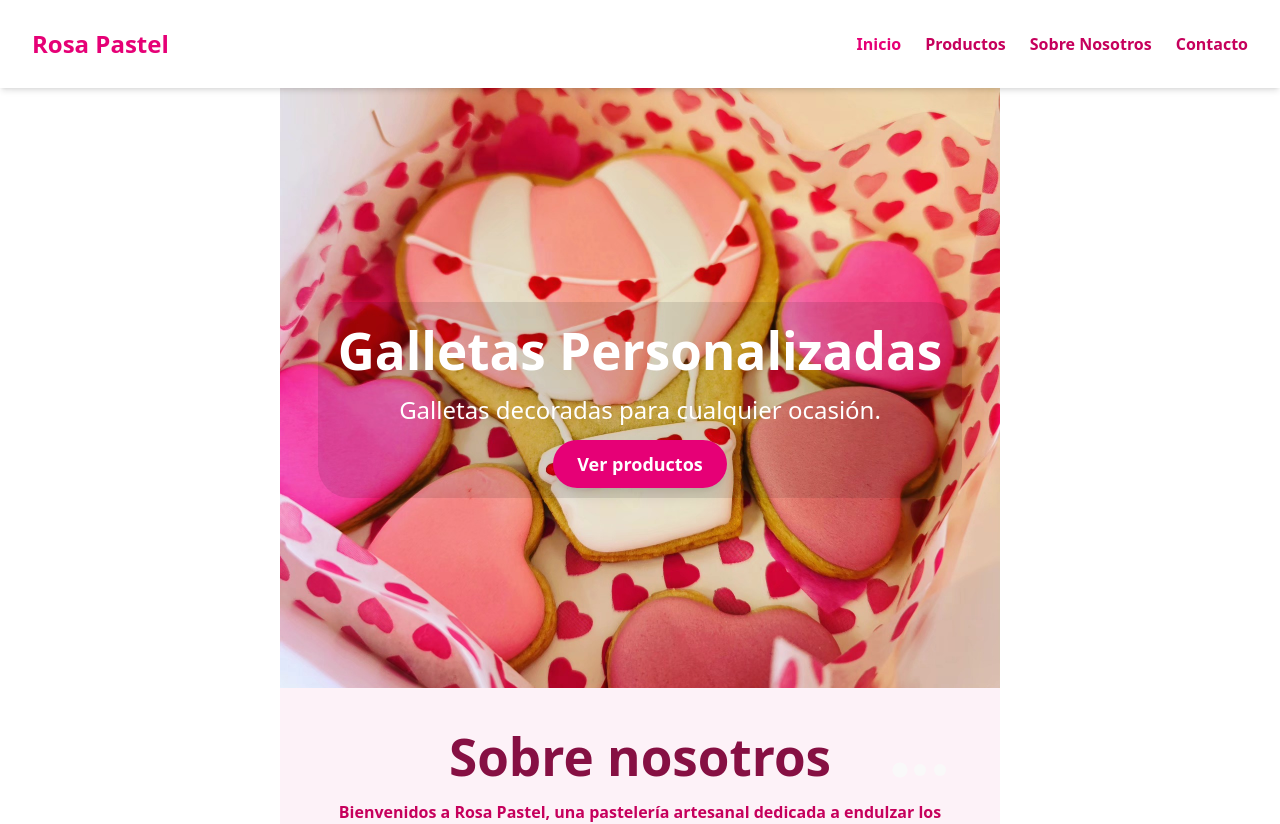
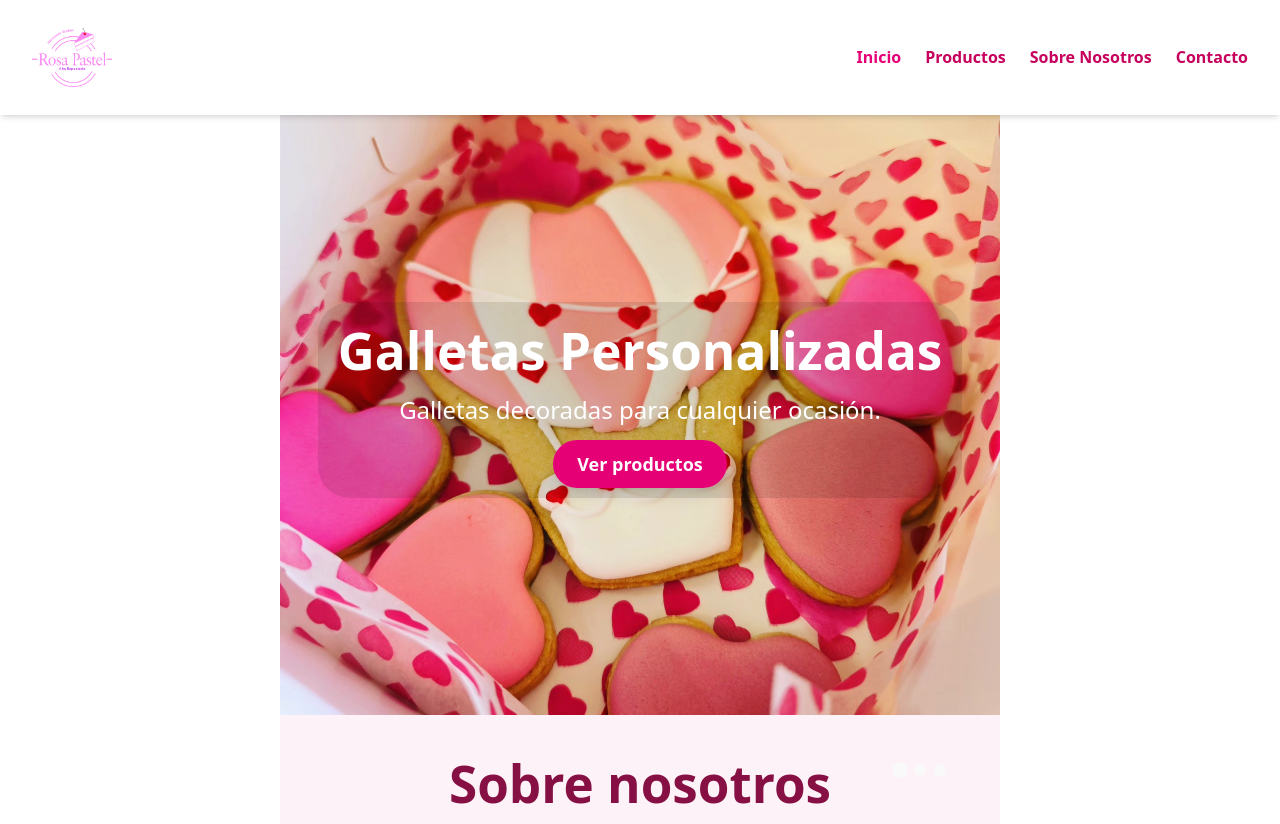
Before and after one commit to xDanyV/bakery-page-tw, a React (Vite) app: page / in a window 1280 px wide. Shown: the top 824 px of the page. Built offline with nearby package versions, Linux system fonts and the light colour scheme.

Commit message:
Cambios en el logo del navbar y pestaña

```diff
--- a/index.html
+++ b/index.html
@@ -3,7 +3,7 @@
 
 <head>
   <meta charset="UTF-8" />
-  <link rel="icon" type="image/svg+xml" href="/vite.svg" />
+  <link rel="icon" type="image/png" href="/images/icons/piece_cake_1.png" />
   <meta name="viewport" content="width=device-width, initial-scale=1.0" />
   <link href="https://fonts.googleapis.com/css2?family=Poppins:wght@400;600;700&display=swap" rel="stylesheet">
   <title>Rosa Pastel</title>
--- a/src/components/Navbar.jsx
+++ b/src/components/Navbar.jsx
@@ -5,7 +5,9 @@ export default function Navbar() {
     return (
         <nav className="sticky top-0 z-50 bg-white shadow-md p-4">
             <div className="max-w-7xl mx-auto px-4 py-3 flex justify-between items-center">
-                <a href="/" className="text-2xl font-bold text-pink-600">Rosa Pastel</a>
+                <a href="/" className="block w-20">
+                    <img src="/images/icons/logo rosapastel 1.png" alt="Rosa Pastel" className="w-full h-auto" />
+                </a>
                 <ul className="hidden md:flex space-x-6">
                     <li>
                         <a href="/" className="text-pink-600 hover:text-pink-900 font-bold hover:underline">
```
Also changed, not shown: public/images/icons/logo rosapastel 1.png (added), public/images/icons/piece_cake_1.png (added).
